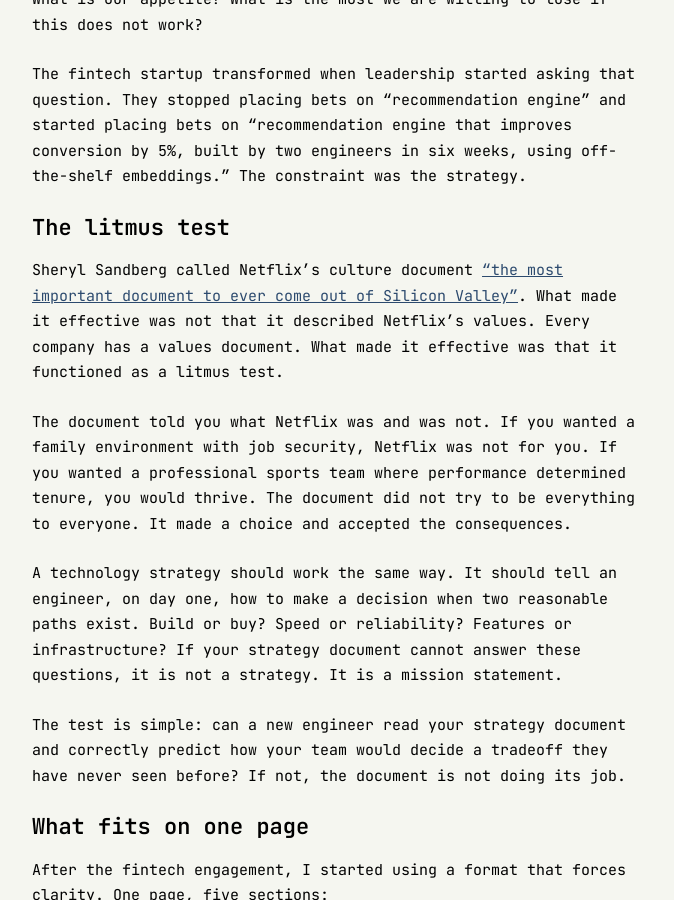
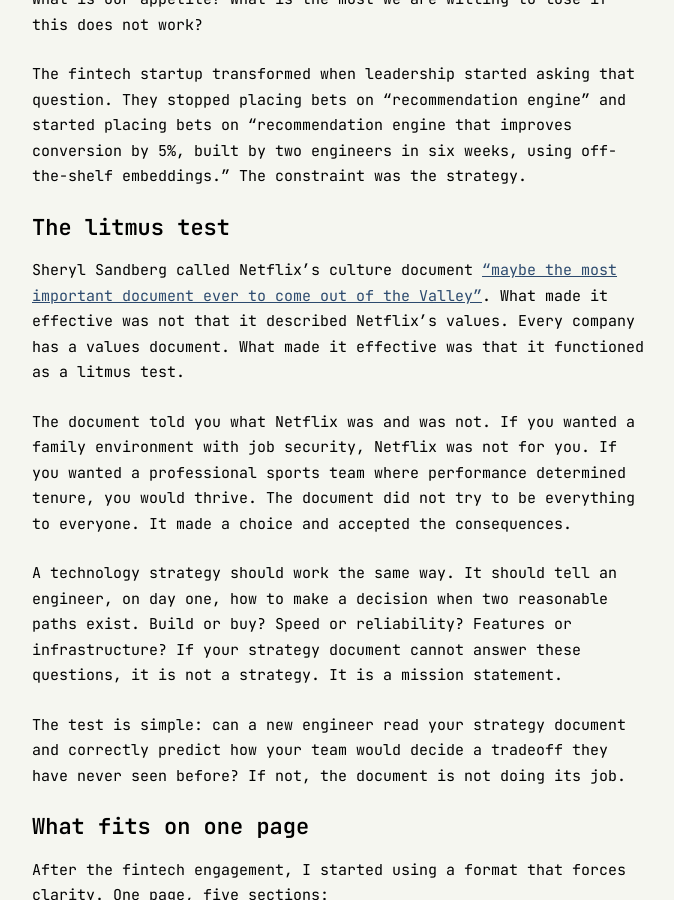
Before and after one commit to ashita-ai/ashita-ai.github.io, a Jekyll site: the page built from _posts/2026-02-05-the-28-percent-problem.md, in a window 1280 px wide and 900 px high, scrolled down 2350 px. Shown: the whole window, without its empty margins (302-976 px from the left). Built offline with Jekyll 4.4.1, drawn with Linux system fonts in a browser that asks for light colours.

Commit message:
Fix Sandberg quote in The 28% Problem
- Fixed quote from 'the most important document to ever come out of Silicon Valley'
  to 'maybe the most important document ever to come out of the Valley' (accurate wording)
- Updated source link to TechCrunch primary source (2013)

All other citations verified:
- MIT Sloan 28% stat: Verified (2018 research, 4,012 respondents)
- Fred Nickols 2016 quote: Verified exact wording
- Shape Up betting table: Verified

```diff
--- a/_posts/2026-02-05-the-28-percent-problem.md
+++ b/_posts/2026-02-05-the-28-percent-problem.md
@@ -48,7 +48,7 @@
 
 ## The litmus test
 
-Sheryl Sandberg called Netflix's culture document ["the most important document to ever come out of Silicon Valley"](https://jobs.netflix.com/culture). What made it effective was not that it described Netflix's values. Every company has a values document. What made it effective was that it functioned as a litmus test.
+Sheryl Sandberg called Netflix's culture document ["maybe the most important document ever to come out of the Valley"](https://techcrunch.com/2013/01/31/read-what-facebooks-sandberg-calls-maybe-the-most-important-document-ever-to-come-out-of-the-valley/). What made it effective was not that it described Netflix's values. Every company has a values document. What made it effective was that it functioned as a litmus test.
 
 The document told you what Netflix was and was not. If you wanted a family environment with job security, Netflix was not for you. If you wanted a professional sports team where performance determined tenure, you would thrive. The document did not try to be everything to everyone. It made a choice and accepted the consequences.
 
```
